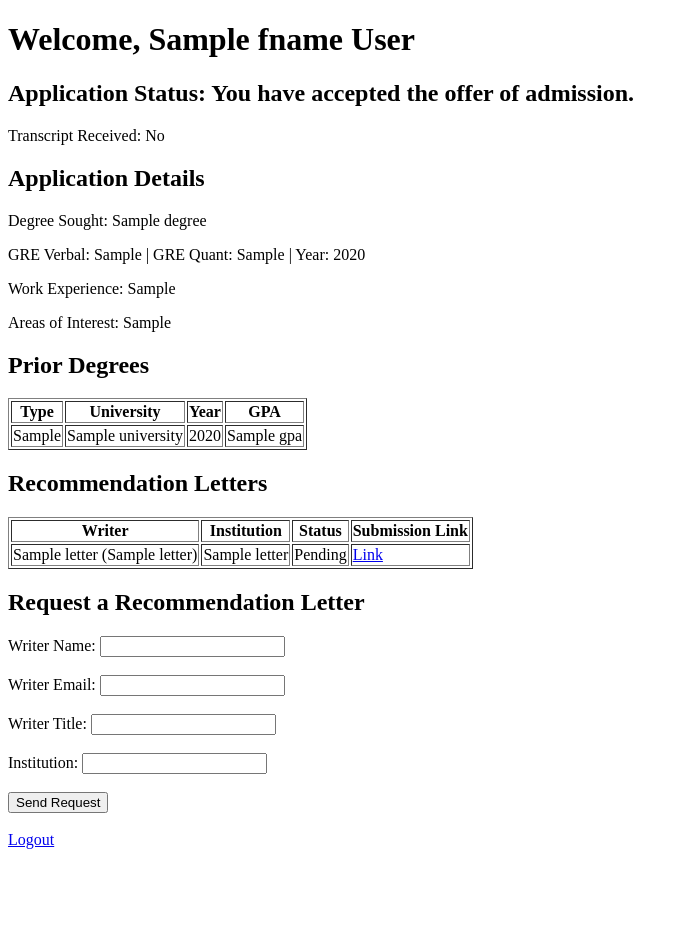
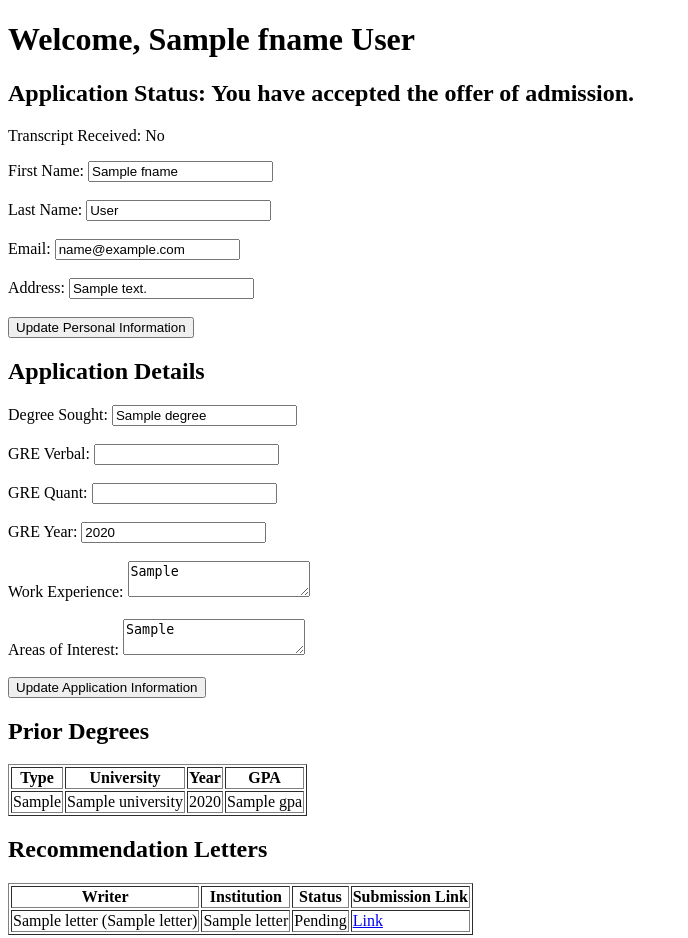
Before and after one commit to risharmaa/university_system, a Flask app: template templates/applicant_dashboard.html in a window 1280 px wide. Shown: the top 938 px of the page, without its empty margins (0-688 px from the left). Before the commit the page ends 849 px from the top, so only its background shows below. Run offline with Flask 3, Linux system fonts and the light colour scheme; the template is opened without the code that fills it: most values are stand-ins (such as "Sample title", 1, 10 or a date in 2020).

Commit message:
applicantupdate: Added info update for applicant in html
Added the applicant info and personal info html
part for the applicant

- Added html for applicant personal info
- Added html for applicant applicantion info

```diff
--- a/main.py
+++ b/main.py
@@ -992,7 +992,7 @@ def applicant_dashboard():
        areas_of_interest = request.form.get("areas_of_interest").strip()
        try:
            cursor.execute("UPDATE users SET fname=%s, lname=%s, email=%s, address=%s WHERE uid=%s", (fname, lname, email, address, uid))
-           cursor.execute("UPDATE applicant SET degree=%s, gre_verbal=%, gre_quant=%s, gre_year=%s, work_experience=%s, areas_of_interest=% WHERE uid=%", (degree, gre_verbal, gre_quant, gre_year, work_experience, areas_of_interest, uid))
+           cursor.execute("UPDATE applicant SET degree=%s, gre_verbal=%s, gre_quant=%s, gre_year=%s, work_experience=%s, areas_of_interest=%s WHERE uid=%s", (degree, gre_verbal, gre_quant, gre_year, work_experience, areas_of_interest, uid))
            mydb.commit()
            flash("Information updated successfully", "success")
        except mysql.connector.Error as e:
@@ -1001,7 +1001,7 @@ def applicant_dashboard():
        return redirect(url_for("applicant_dashboard"))
     cursor.execute("SELECT a.*, u.fname, u.lname, u.email, u.address FROM applicant a JOIN users u ON a.uid=u.uid WHERE a.uid=%s", (uid,))
     applicant = cursor.fetchone()
-    cursor.execute("SELECT * FROM recommnedation_letter WHERE uid=%s ORDER BY id", (uid,))
+    cursor.execute("SELECT * FROM recommendation_letter WHERE uid=%s ORDER BY id", (uid,))
     letters = cursor.fetchall()
     cursor.execute("SELECT * FROM prior_degree WHERE uid=%s ORDER BY year DESC", (uid,))
     degrees = cursor.fetchall()
--- a/templates/applicant_dashboard.html
+++ b/templates/applicant_dashboard.html
@@ -30,11 +30,44 @@
 
   <p>Transcript Received: {{ 'Yes' if applicant.transcript_received else 'No' }}</p>
 
+  <form method="POST" action="{{ url_for('applicant_dashboard') }}">
+    <label>First Name:</label>
+    <input type="text" name="fname" value="{{ applicant.fname }}" required><br><br>
+
+    <label>Last Name:</label>
+    <input type="text" name="lname" value="{{ applicant.lname }}" required><br><br>
+
+    <label>Email:</label>
+    <input type="email" name="email" value="{{ applicant.email }}" required><br><br>
+
+    <label>Address:</label>
+    <input type="text" name="address" value="{{ applicant.address }}"><br><br>
+
+    <button type="submit">Update Personal Information</button>
+  </form>
+
   <h2>Application Details</h2>
-  <p>Degree Sought: {{ applicant.degree }}</p>
-  <p>GRE Verbal: {{ applicant.gre_verbal or '—' }} | GRE Quant: {{ applicant.gre_quant or '—' }} | Year: {{ applicant.gre_year or '—' }}</p>
-  <p>Work Experience: {{ applicant.work_experience or '—' }}</p>
-  <p>Areas of Interest: {{ applicant.areas_of_interest or '—' }}</p>
+  <form method="POST" action="{{ url_for('applicant_dashboard') }}">
+    <label>Degree Sought:</label>
+    <input type="text" name="degree" value="{{ applicant.degree }}"><br><br>
+
+    <label>GRE Verbal:</label>
+    <input type="number" name="gre_verbal" value="{{ applicant.gre_verbal or '—' }}"><br><br>
+
+    <label>GRE Quant:</label>
+    <input type="number" name="gre_quant" value="{{ applicant.gre_quant or '—' }}"><br><br>
+
+    <label>GRE Year:</label>
+    <input type="number" name="gre_year" value="{{ applicant.gre_year or '—' }}"><br><br>
+
+    <label>Work Experience:</label>
+    <textarea name="work_experience">{{ applicant.work_experience or '—' }}</textarea><br><br>
+
+    <label>Areas of Interest:</label>
+    <textarea name="areas_of_interest">{{ applicant.areas_of_interest or '—' }}</textarea><br><br>
+
+    <button type="submit">Update Application Information</button>
+  </form>
 
   <h2>Prior Degrees</h2>
   {% if degrees %}
```
